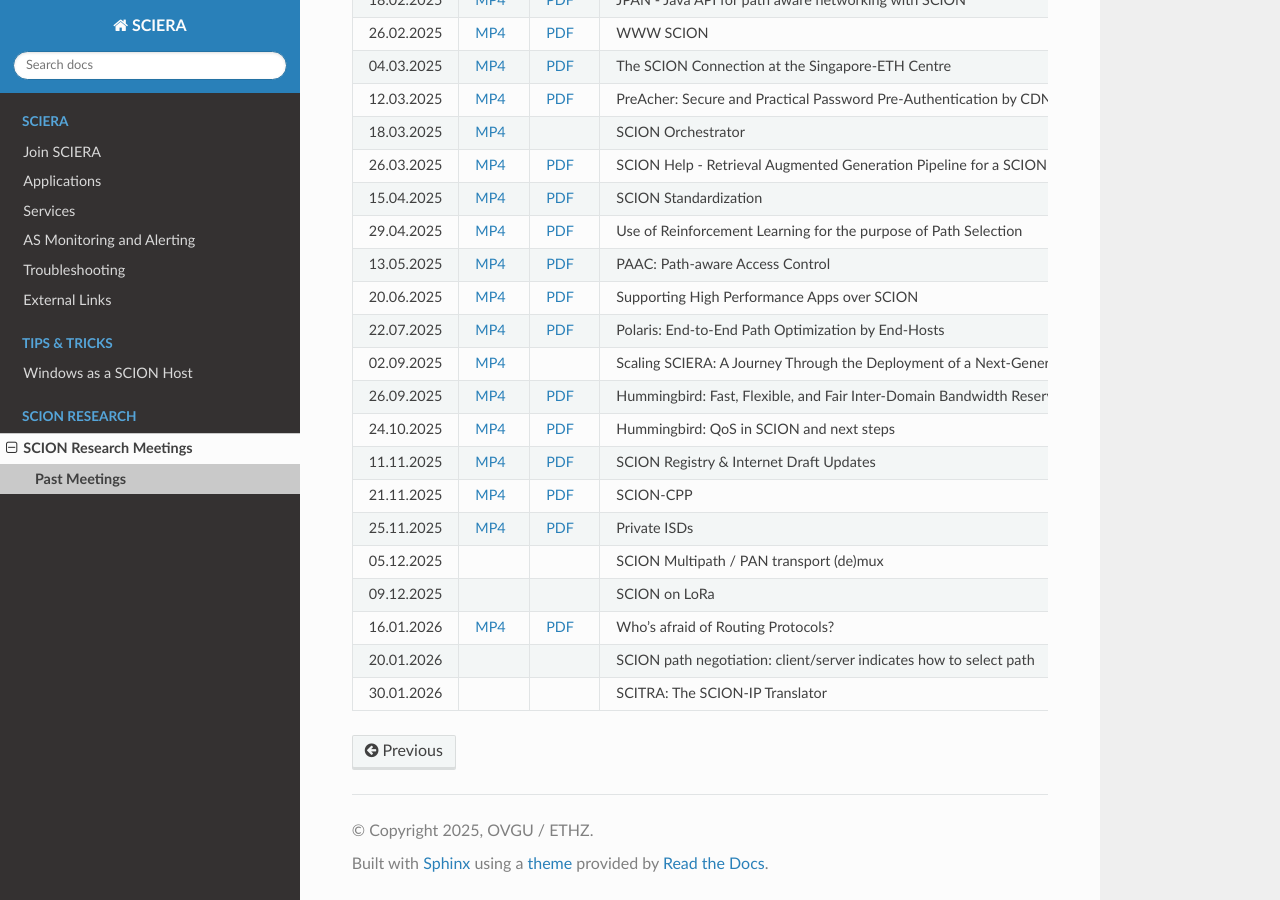
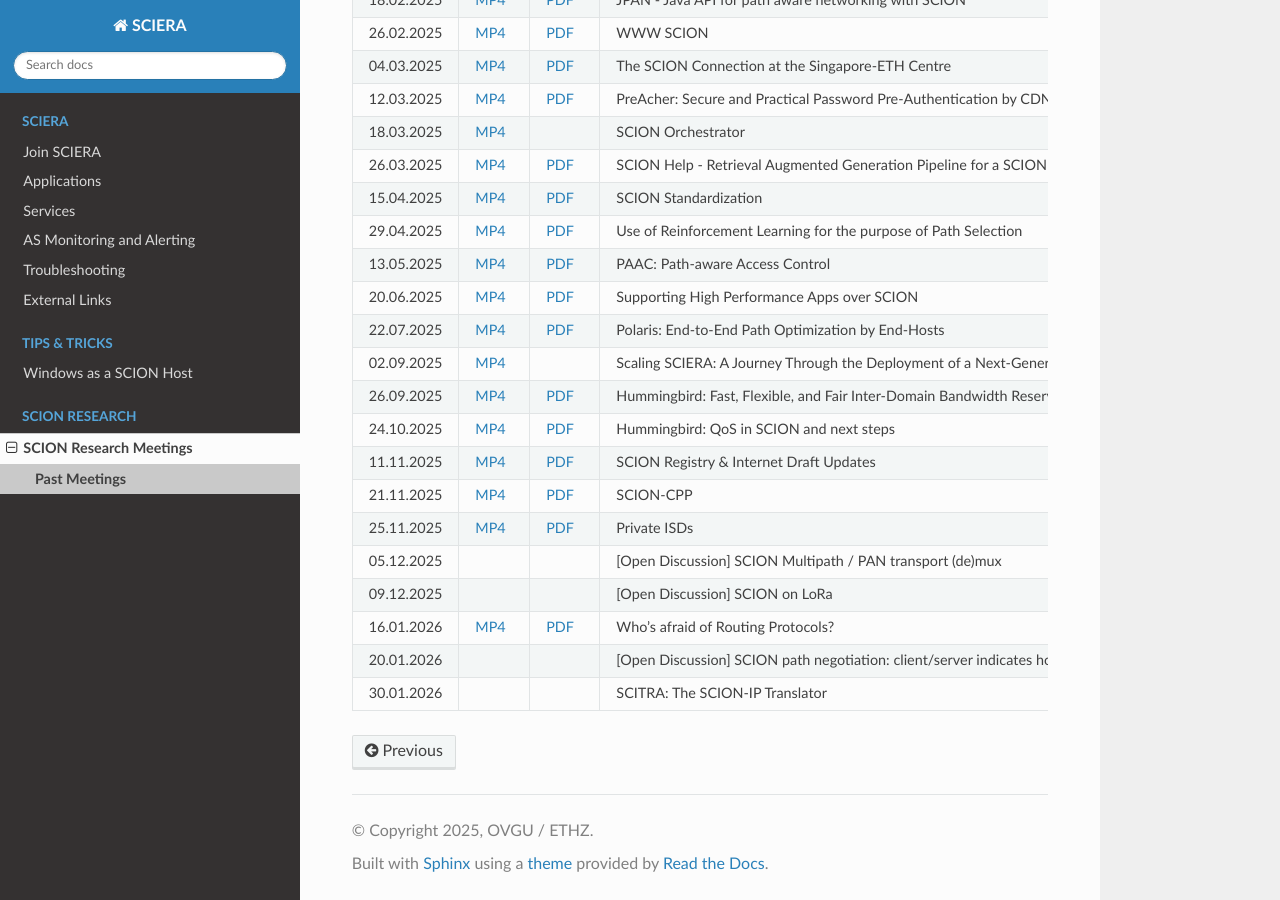
Before and after one commit to netsys-lab/scion-education-network-documentation, a Sphinx documentation site: the page built from docs/source/scion-research/meetings/past.rst, in a window 1280 px wide and 900 px high, scrolled down 719 px. Built offline with Sphinx 7.4.7 and the Read the Docs theme 3.1.0, drawn with Linux system fonts in a browser that asks for light colours.

Commit message:
Update past.rst

```diff
--- a/docs/source/scion-research/meetings/past.rst
+++ b/docs/source/scion-research/meetings/past.rst
@@ -204,13 +204,13 @@ We keep an archive of past SCION research meetings:
     * - 05.12.2025
       -
       -
-      - SCION Multipath / PAN transport (de)mux
+      - [Open Discussion] SCION Multipath / PAN transport (de)mux
       - Tony John (OVGU Magdeburg)
       -
     * - 09.12.2025
       -
       -
-      - SCION on LoRa
+      - [Open Discussion] SCION on LoRa
       - Juan A. Garcia-Pardo (ETH Zurich)
       -
     * - 16.01.2026
@@ -222,7 +222,7 @@ We keep an archive of past SCION research meetings:
     * - 20.01.2026
       -
       -
-      - SCION path negotiation: client/server indicates how to select path
+      - [Open Discussion] SCION path negotiation: client/server indicates how to select path
       - Jonghoon Kwon (ETH Zurich)
       -
     * - 30.01.2026
```
